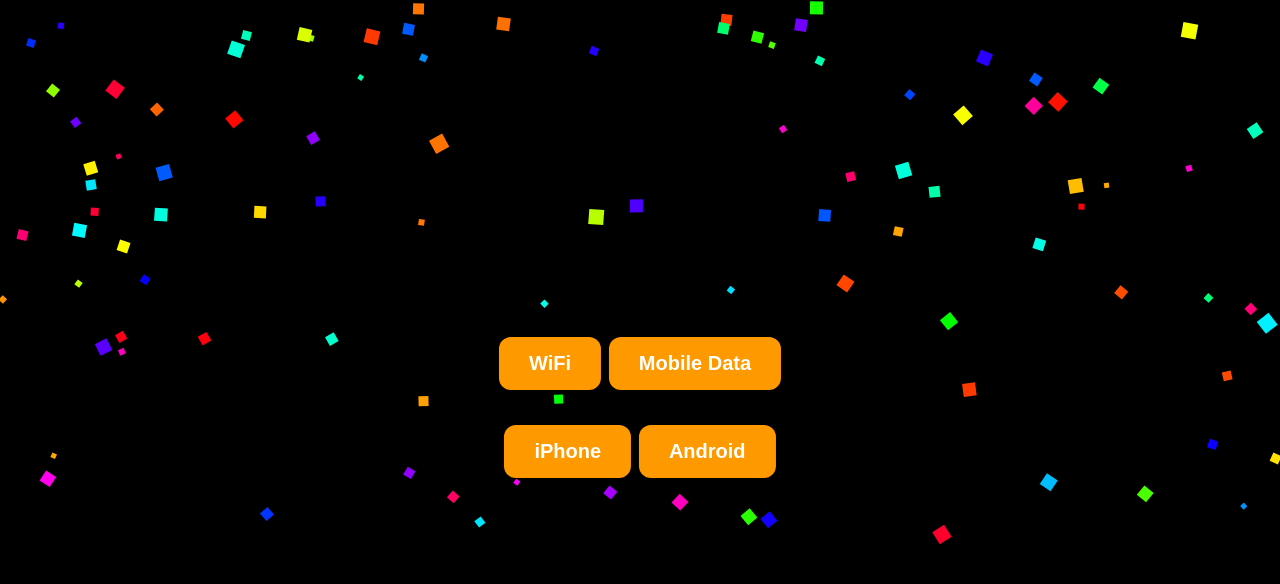
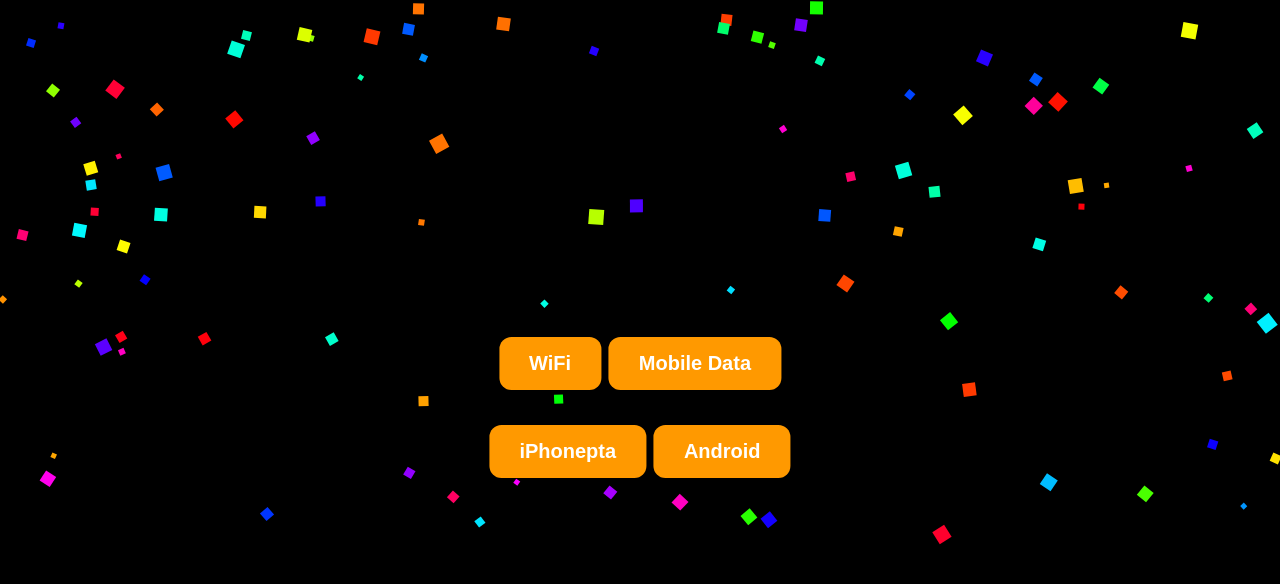
Before and after one commit to mnaveedshahid003-ux/hello-g-, a plain HTML site: page index.html in a window 1280 px wide. Drawn offline with Linux system fonts and the light colour scheme.

Commit message:
Update index.html

```diff
--- a/index.html
+++ b/index.html
@@ -94,7 +94,7 @@
     </div>
     <div>
         <span>Select device:</span><br>
-        <button class="optionBtn" data-device="iPhone">iPhone</button>
+        <button class="optionBtn" data-device="iPhonepta">iPhonepta</button>
         <button class="optionBtn" data-device="Android">Android</button>
     </div>
 </div>
```
